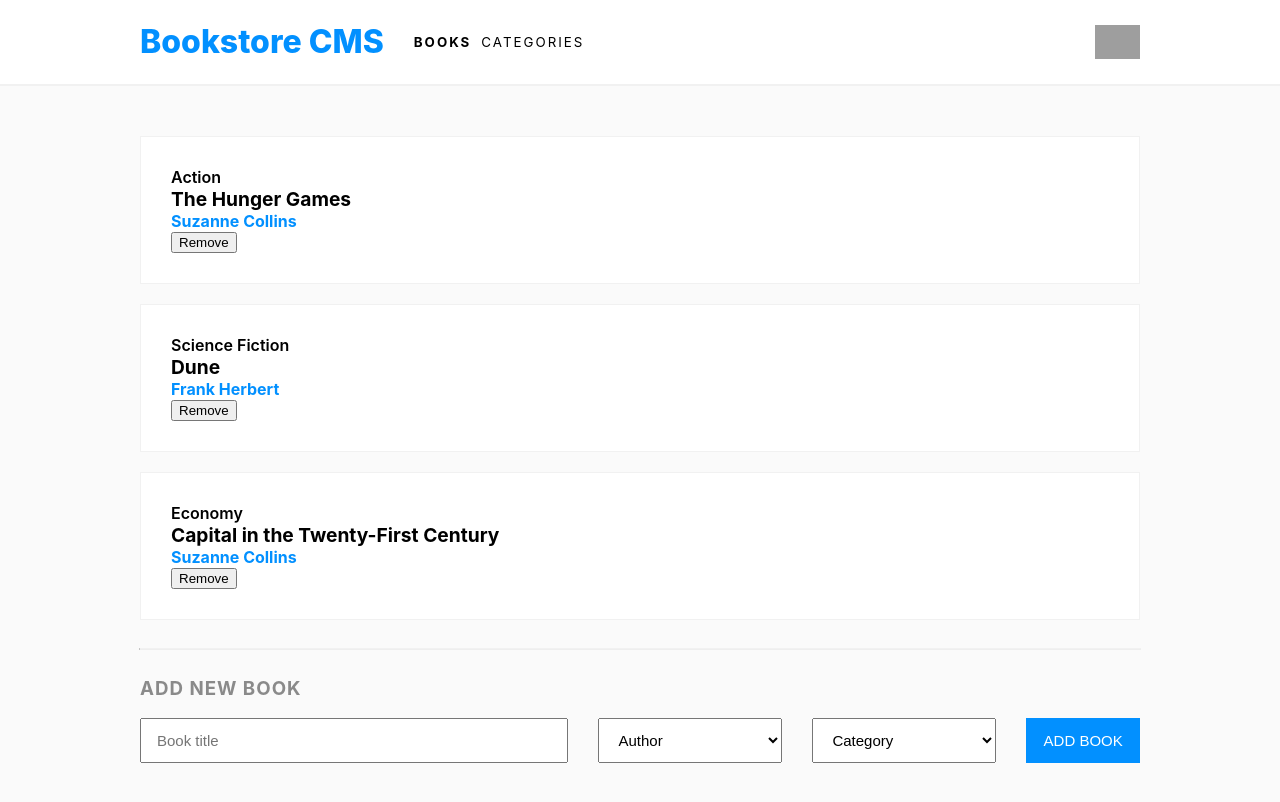
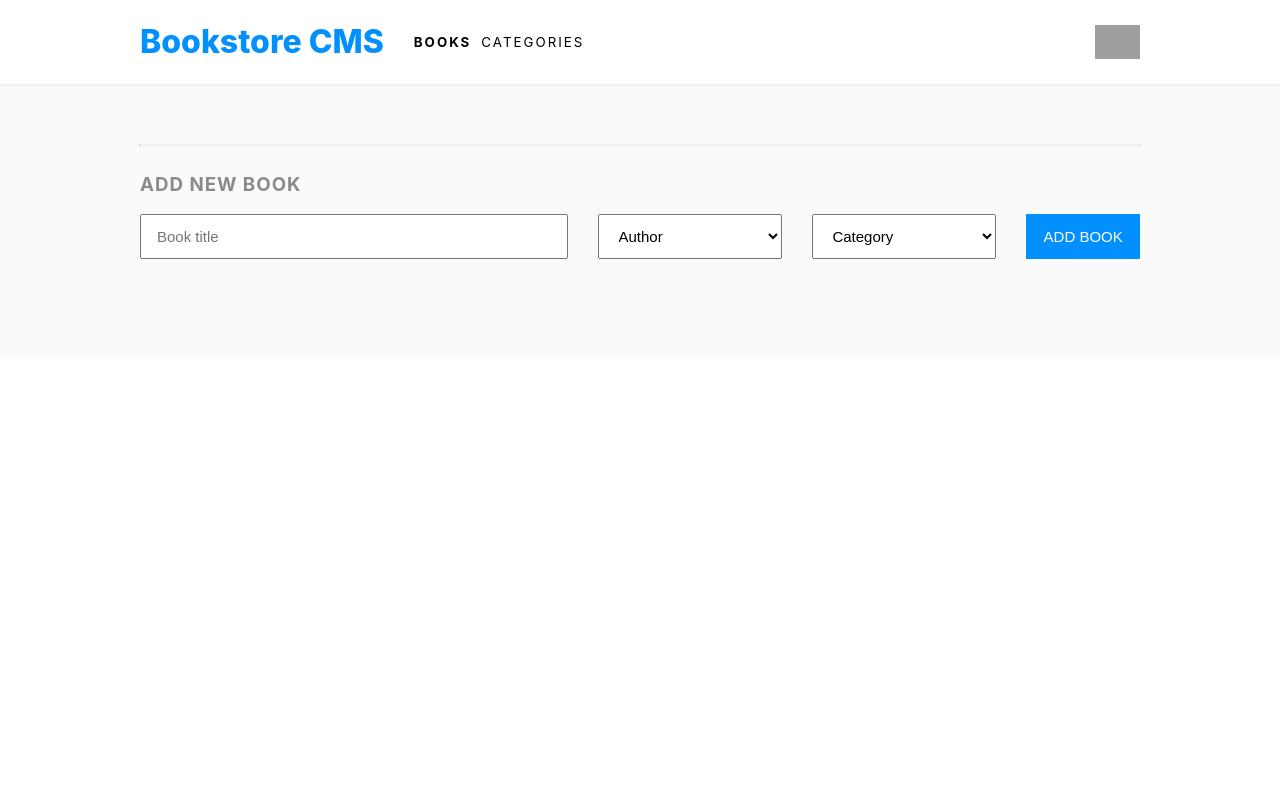
Before and after one commit to abdozayan12/Bookstore, a React (Create React App) app: page / in a window 1280 px wide. Shown: the top 802 px of the page. Built offline with nearby package versions, Linux system fonts and the light colour scheme; grey boxes are pictures that could not be loaded.

Commit message:
Update BookList.js

```diff
--- a/src/components/BookList.js
+++ b/src/components/BookList.js
@@ -1,63 +1,17 @@
-import React, { useState } from 'react';
+import React from 'react';
+import { useSelector } from 'react-redux';
+import BookCard from './BookCard';
 
 function BookList() {
-  const [bookList, setBookList] = useState({
-    item1: [
-      {
-        title: 'The Hunger Games',
-        author: 'Suzanne Collins',
-        category: 'Action',
-      },
-    ],
-    item2: [
-      {
-        title: 'Dune',
-        author: 'Frank Herbert',
-        category: 'Science Fiction',
-      },
-    ],
-    item3: [
-      {
-        title: 'Capital in the Twenty-First Century',
-        author: 'Suzanne Collins',
-        category: 'Economy',
-      },
-    ],
-  });
-
-  const deleteBookList = (book) => {
-    const newItems = { ...bookList };
-    delete newItems[book];
-    setBookList(newItems);
-  };
+  const bookList = useSelector((state) => state.books.value);
 
   return (
-    <div className="book-container">
-      {Object.keys(bookList).map((book) => (
-        <div className="book-card" key={book}>
-          <div className="book-category">
-            {bookList[book][0].category}
-          </div>
-          <div className="book-title">
-            {bookList[book][0].title}
-          </div>
-          <div className="book-author">
-            {bookList[book][0].author}
-          </div>
-          <button
-            type="button"
-            onClick={(e) => {
-              e.preventDefault();
-              deleteBookList(book);
-            }}
-          >
-            Remove
-          </button>
-        </div>
-      ))}
-      <hr />
-    </div>
-  );
+    <div className="book-container" key="book-container">
+    {bookList.map((book) => (
+      <BookCard book={book} key={book.item_id} />
+    ))}
+    <hr />
+  </div>
+);
 }
-
 export default BookList;
```
